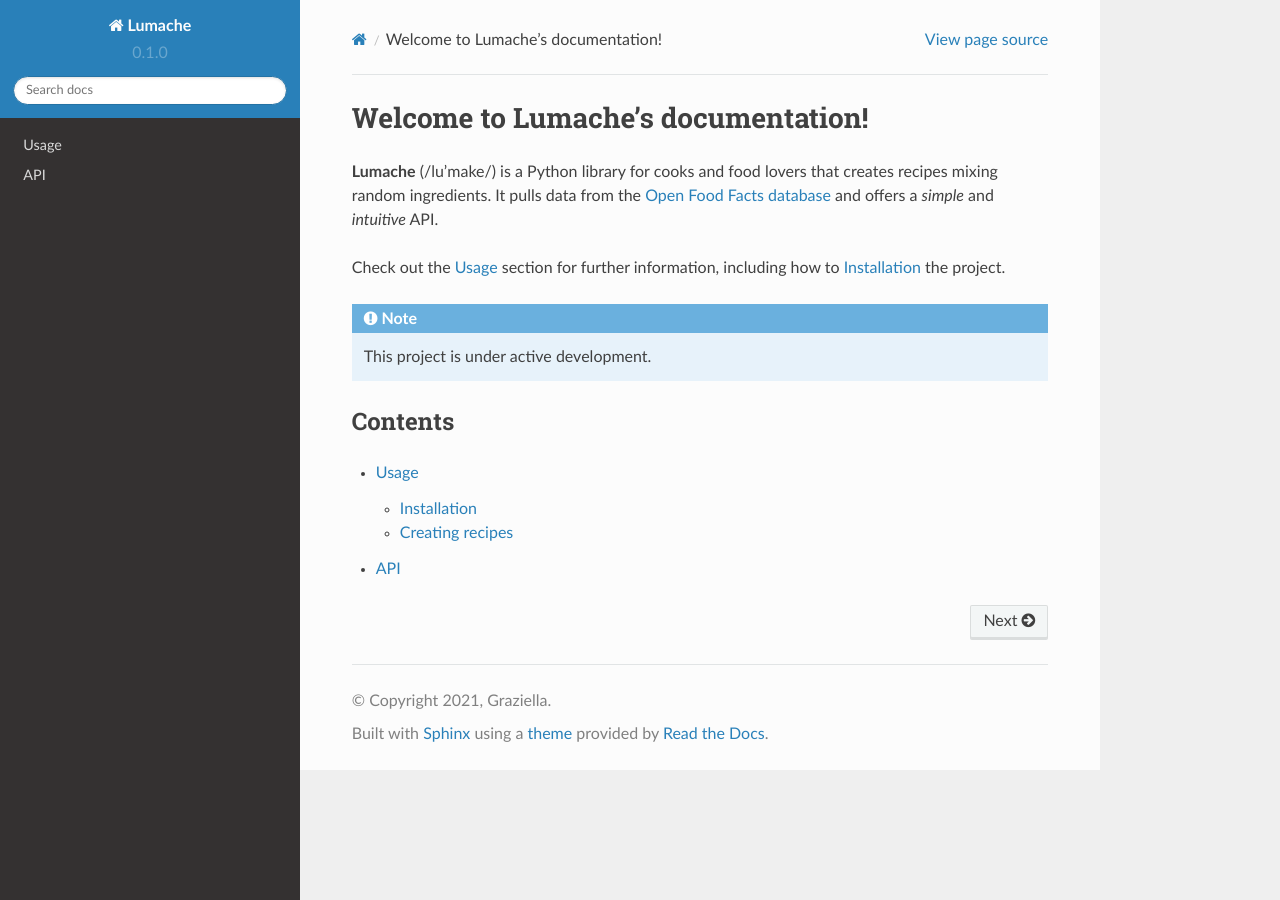
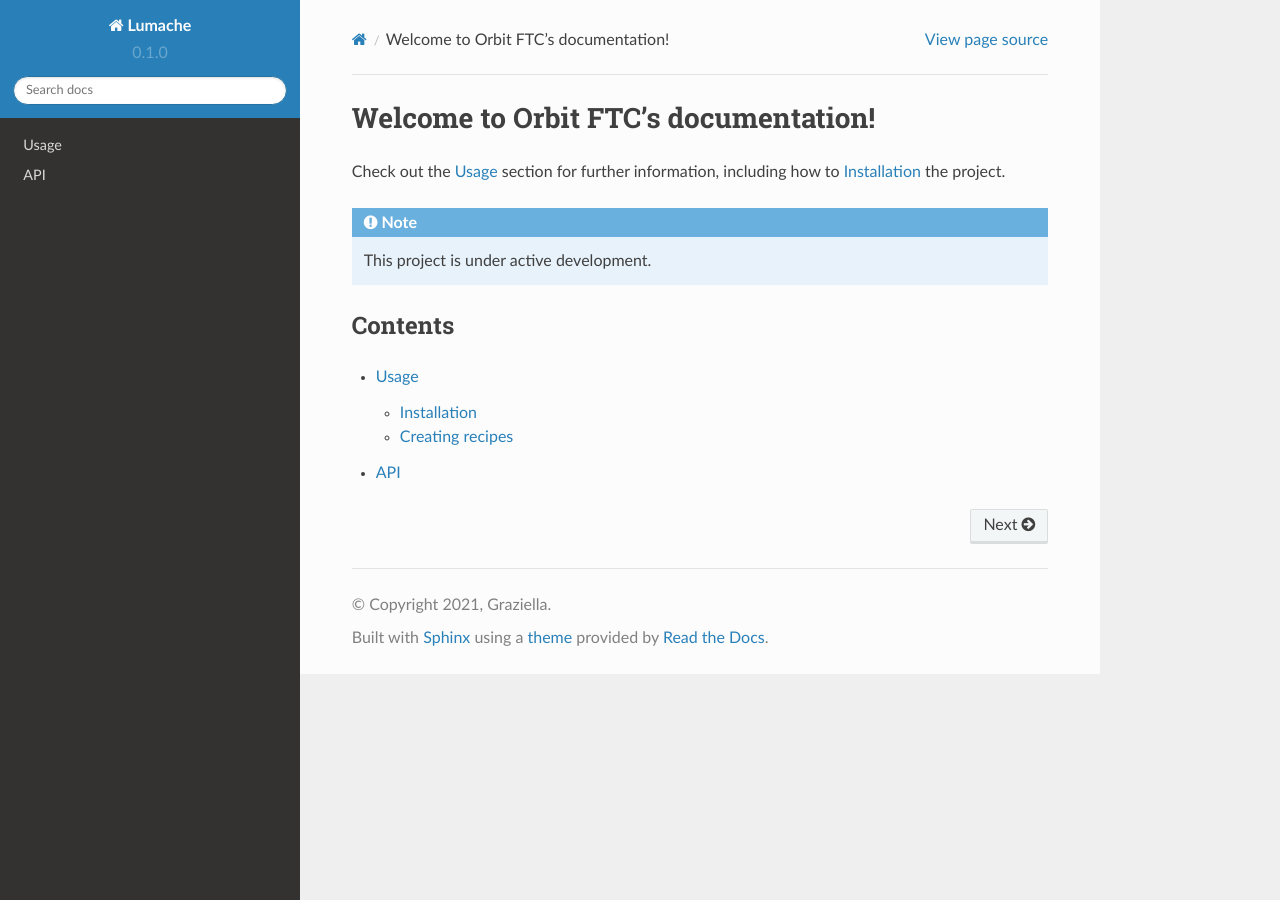
Before and after one commit to FTC-ORBIT/Tutorials-Docs, a Sphinx documentation site: the page built from docs/source/index.rst, in a window 1280 px wide. Built offline with Sphinx 7.4.7 and the Read the Docs theme 2.0.0, drawn with Linux system fonts in a browser that asks for light colours.

Commit message:
Update index.rst

```diff
--- a/docs/source/index.rst
+++ b/docs/source/index.rst
@@ -1,10 +1,5 @@
-Welcome to Lumache's documentation!
+Welcome to Orbit FTC's documentation!
 ===================================
-
-**Lumache** (/lu'make/) is a Python library for cooks and food lovers
-that creates recipes mixing random ingredients.
-It pulls data from the `Open Food Facts database <https://world.openfoodfacts.org/>`_
-and offers a *simple* and *intuitive* API.
 
 Check out the :doc:`usage` section for further information, including
 how to :ref:`installation` the project.
```
